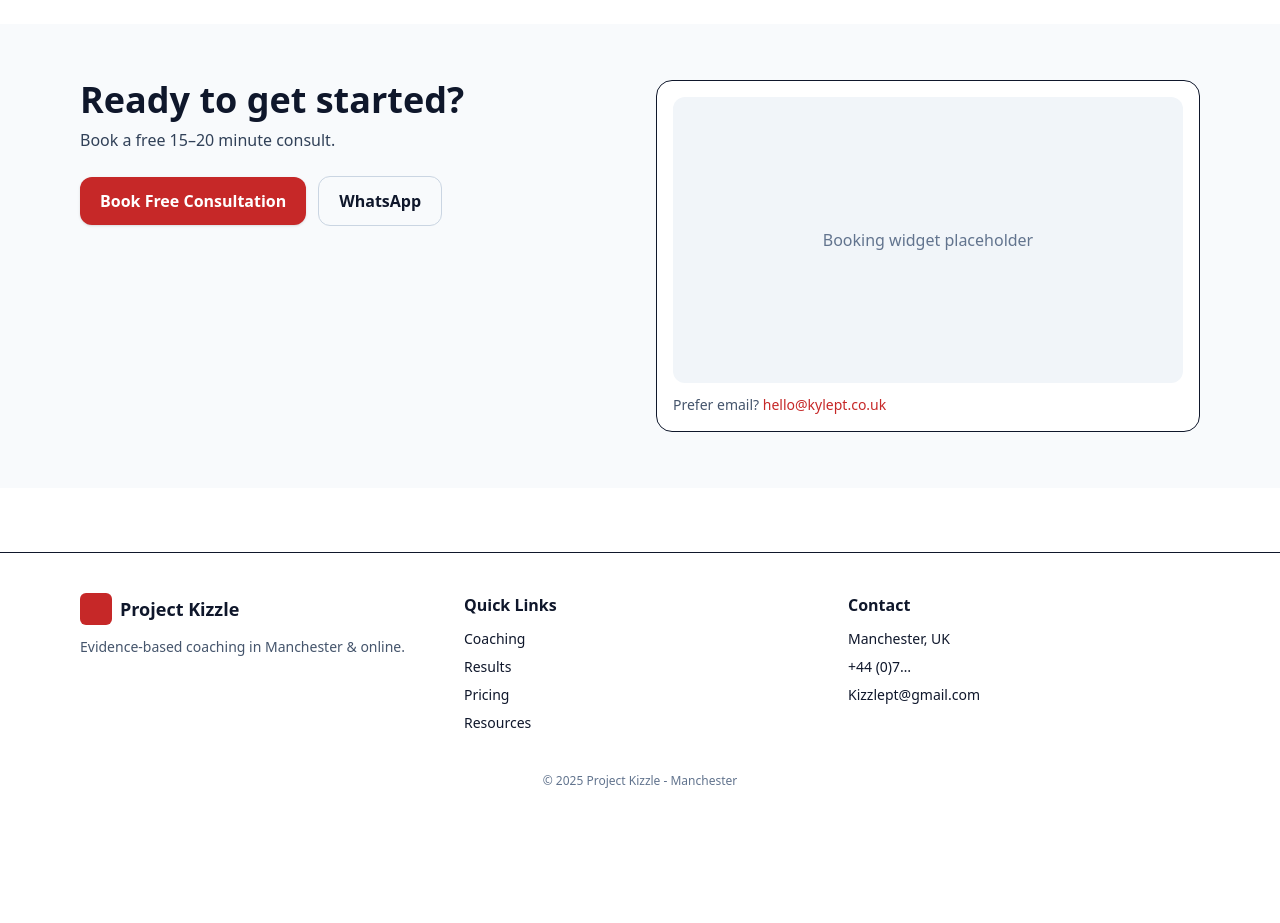
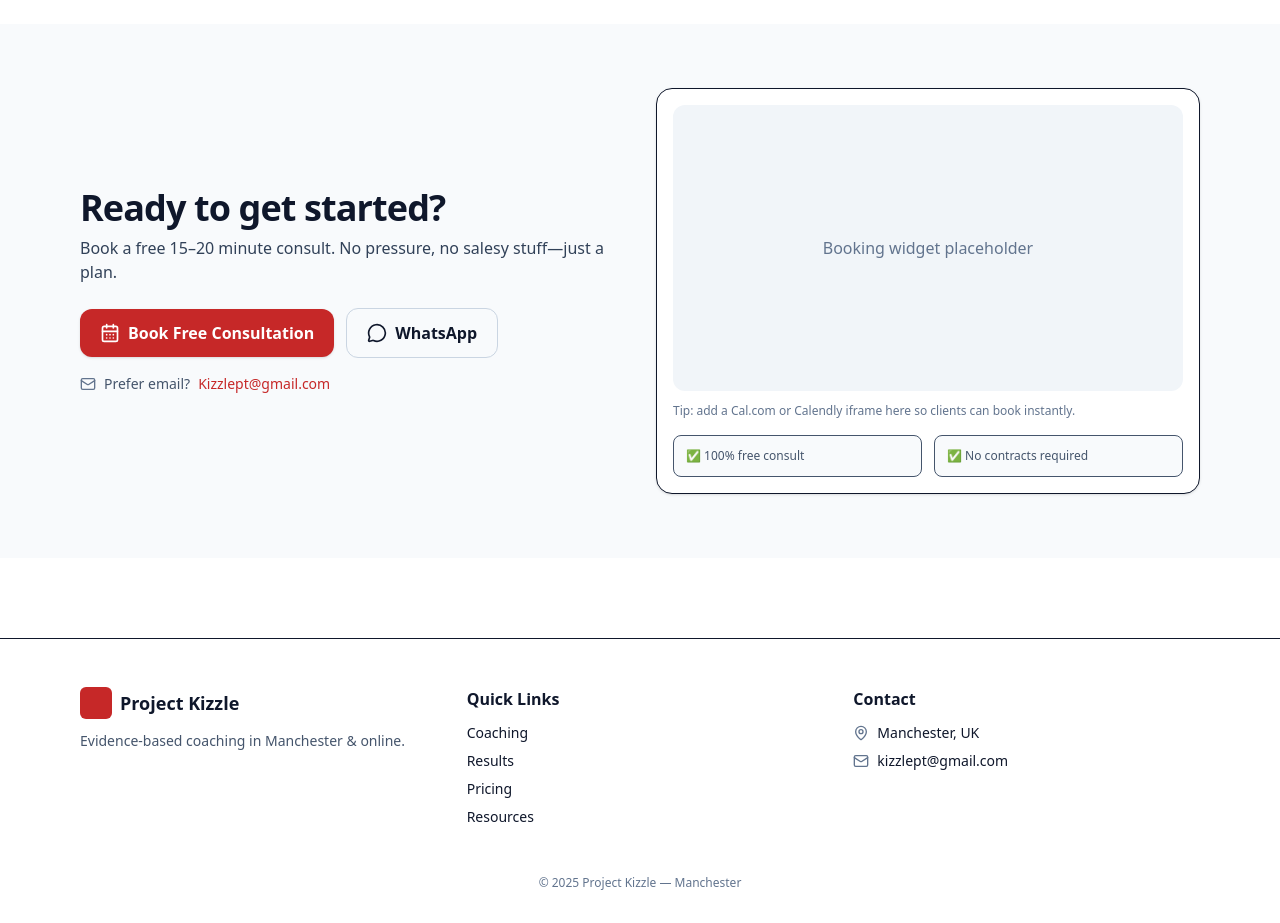
Before and after one commit to StephenCon/project-kizzle, a React (Vite) app: page / in a window 1280 px wide. Shown: the part 4120-5043 px from the top of the page. Before the commit the page ends 4941 px from the top, so only its background shows below. Built offline with nearby package versions, Linux system fonts and the light colour scheme.

Commit message:
refactor FinalCTA and Footer components for improved structure and animations

```diff
--- a/src/components/FinalCTA.tsx
+++ b/src/components/FinalCTA.tsx
@@ -1,39 +1,124 @@
+// src/components/home/FinalCTA.tsx
 import PrimaryButton from "../components/ui/PrimaryButton";
+import { motion, useReducedMotion } from "framer-motion";
+import type { Variants, Transition } from "framer-motion";
+import { CalendarDays, MessageCircle, Mail } from "lucide-react";
+
+/** ---------- Easing ---------- */
+const EASE_OUT: Transition["ease"] = [0.16, 1, 0.3, 1];
+
+/** ---------- Variants ---------- */
+const sectionVariants: Variants = {
+    hidden: { opacity: 0, y: 12 },
+    visible: (c: { reduced: boolean }) => ({
+        opacity: 1,
+        y: 0,
+        transition: { duration: c.reduced ? 0 : 0.5, ease: EASE_OUT },
+    }),
+};
+
+const cardVariants: Variants = {
+    hidden: { opacity: 0, y: 16, scale: 0.98 },
+    visible: (c: { reduced: boolean }) => ({
+        opacity: 1,
+        y: 0,
+        scale: 1,
+        transition: { duration: c.reduced ? 0 : 0.45, ease: EASE_OUT },
+    }),
+};
 
 export default function FinalCTA() {
+    const reduce = useReducedMotion();
+
     return (
-        <section id="contact" className="py-14 bg-slate-50">
+        <motion.section
+            id="contact"
+            className="py-16 bg-slate-50"
+            initial="hidden"
+            whileInView="visible"
+            viewport={{ once: true, amount: 0.25 }}
+            variants={sectionVariants}
+            custom={{ reduced: !!reduce }}
+        >
             <div className="mx-auto max-w-6xl px-4 grid gap-8 md:grid-cols-2">
-                <div>
-                    <h2 className="text-3xl md:text-4xl font-bold">Ready to get started?</h2>
-                    <p className="mt-2 text-slate-700">Book a free 15–20 minute consult.</p>
-                    <div className="mt-6 space-x-3">
-                        <PrimaryButton as="a" href="#book">Book Free Consultation</PrimaryButton>
+                {/* Left: Copy + actions */}
+                <motion.div
+                    variants={cardVariants}
+                    custom={{ reduced: !!reduce }}
+                    className="flex flex-col justify-center"
+                >
+                    <h2 className="text-3xl md:text-4xl font-extrabold tracking-tight">
+                        Ready to get started?
+                    </h2>
+                    <p className="mt-2 text-slate-700">
+                        Book a free 15–20 minute consult. No pressure, no salesy stuff—just a plan.
+                    </p>
+
+                    <div className="mt-6 flex flex-wrap items-center gap-3">
+                        <PrimaryButton as="a" href="#book" className="inline-flex items-center gap-2">
+                            <CalendarDays className="h-5 w-5" />
+                            Book Free Consultation
+                        </PrimaryButton>
+
                         <a
                             className="inline-flex items-center justify-center rounded-xl px-5 py-3 font-semibold
-                         border border-slate-300 hover:bg-slate-100"
-                            href="https://wa.me/447000000000"
+                         border border-slate-300 hover:bg-slate-100 focus:outline-none focus:ring-2 focus:ring-[#C62828]/40"
+                            href="https://wa.me/447000000000?text=Hi%20Kyle%2C%20I%27d%20like%20to%20book%20a%20consultation."
                             target="_blank"
                             rel="noreferrer"
+                            aria-label="Chat via WhatsApp"
                         >
+                            <MessageCircle className="mr-2 h-5 w-5" />
                             WhatsApp
                         </a>
                     </div>
-                </div>
 
-                <div id="book" className="rounded-2xl border bg-white p-4">
-                    {/* Replace with Calendly/Cal.com widget */}
-                    <div className="aspect-video w-full rounded-xl bg-slate-100 flex items-center justify-center text-slate-500">
+                    <div className="mt-4 text-sm text-slate-600 flex items-center gap-2">
+                        <Mail className="h-4 w-4 text-slate-500" aria-hidden />
+                        Prefer email?{" "}
+                        <a className="text-[#C62828] font-medium underline-offset-4 hover:underline focus:underline"
+                            href="mailto:Kizzlept@gmail.com">
+                            Kizzlept@gmail.com
+                        </a>
+                    </div>
+                </motion.div>
+
+                {/* Right: Booking widget */}
+                <motion.div
+                    id="book"
+                    variants={cardVariants}
+                    custom={{ reduced: !!reduce }}
+                    className="rounded-2xl border bg-white p-4 shadow-sm"
+                >
+                    {/* Replace this block with your live Calendly/Cal.com embed */}
+                    {/* Example (Cal.com):
+              <div className="relative aspect-video">
+                <iframe
+                  src="https://cal.com/your-handle/consultation?embed=1"
+                  className="absolute inset-0 h-full w-full rounded-xl"
+                  frameBorder="0"
+                />
+              </div>
+          */}
+                    <div className="relative aspect-video w-full rounded-xl bg-slate-100 flex items-center justify-center text-slate-500">
                         Booking widget placeholder
                     </div>
-                    <p className="mt-3 text-sm text-slate-600">
-                        Prefer email?{" "}
-                        <a className="text-[#C62828] font-medium" href="mailto:hello@kylept.co.uk">
-                            hello@kylept.co.uk
-                        </a>
+
+                    <p className="mt-3 text-xs text-slate-500">
+                        Tip: add a Cal.com or Calendly iframe here so clients can book instantly.
                     </p>
-                </div>
+
+                    {/* Quick micro-faq / reassurance row */}
+                    <div className="mt-4 grid grid-cols-2 gap-3 text-xs text-slate-600">
+                        <div className="rounded-lg border bg-slate-50 p-3">
+                            ✅ 100% free consult
+                        </div>
+                        <div className="rounded-lg border bg-slate-50 p-3">
+                            ✅ No contracts required
+                        </div>
+                    </div>
+                </motion.div>
             </div>
-        </section>
+        </motion.section>
     );
 }
--- a/src/components/Footer.tsx
+++ b/src/components/Footer.tsx
@@ -1,47 +1,109 @@
+// src/components/home/Footer.tsx
+import { motion, useReducedMotion } from "framer-motion";
+import type { Variants, Transition } from "framer-motion";
+import { MapPin, Mail } from "lucide-react";
+
+/** ---------- Easing ---------- */
+const EASE_OUT: Transition["ease"] = [0.16, 1, 0.3, 1];
+
+/** ---------- Variants ---------- */
+const containerVariants: Variants = {
+    hidden: {},
+    visible: (c: { reduced: boolean }) => ({
+        transition: {
+            staggerChildren: c.reduced ? 0 : 0.08,
+        },
+    }),
+};
+
+const itemVariants: Variants = {
+    hidden: { opacity: 0, y: 12 },
+    visible: (c: { reduced: boolean }) => ({
+        opacity: 1,
+        y: 0,
+        transition: { duration: c.reduced ? 0 : 0.4, ease: EASE_OUT },
+    }),
+};
+
 export default function Footer() {
+    const reduce = useReducedMotion();
+
     return (
-        <footer className="mt-16 border-t">
-            <div className="mx-auto max-w-6xl px-4 py-10 grid gap-8 md:grid-cols-3">
-                <div>
+        <motion.footer
+            className="mt-20 border-t bg-white"
+            initial="hidden"
+            whileInView="visible"
+            viewport={{ once: true, amount: 0.15 }}
+            variants={containerVariants}
+            custom={{ reduced: !!reduce }}
+        >
+            <div className="mx-auto max-w-6xl px-4 py-12 grid gap-10 md:grid-cols-3">
+                {/* Logo + tagline */}
+                <motion.div variants={itemVariants} custom={{ reduced: !!reduce }}>
                     <div className="flex items-center gap-2 font-bold text-lg">
                         <span className="h-8 w-8 rounded-md bg-[#C62828]" />
                         Project Kizzle
                     </div>
                     <p className="mt-3 text-sm text-slate-600">
-                        Evidence-based coaching in Manchester & online.
+                        Evidence-based coaching in Manchester &amp; online.
                     </p>
-                </div>
+                </motion.div>
 
-                <div>
+                {/* Quick links */}
+                <motion.div variants={itemVariants} custom={{ reduced: !!reduce }}>
                     <h4 className="font-semibold mb-3">Quick Links</h4>
                     <ul className="space-y-2 text-sm">
-                        <li><a href="#coaching" className="hover:text-[#C62828]">Coaching</a></li>
-                        <li><a href="#results" className="hover:text-[#C62828]">Results</a></li>
-                        <li><a href="#pricing" className="hover:text-[#C62828]">Pricing</a></li>
-                        <li><a href="#resources" className="hover:text-[#C62828]">Resources</a></li>
-                    </ul>
-                </div>
-
-                <div>
-                    <h4 className="font-semibold mb-3">Contact</h4>
-                    <ul className="space-y-2 text-sm">
-                        <li>Manchester, UK</li>
                         <li>
-                            <a href="tel:+44xxxxxxxxxx" className="hover:text-[#C62828]">
-                                +44 (0)7…
+                            <a href="#coaching" className="hover:text-[#C62828]">
+                                Coaching
                             </a>
                         </li>
                         <li>
-                            <a href="mailto:Kizzlept@gmail.com" className="hover:text-[#C62828]">
-                                Kizzlept@gmail.com
+                            <a href="#results" className="hover:text-[#C62828]">
+                                Results
+                            </a>
+                        </li>
+                        <li>
+                            <a href="#pricing" className="hover:text-[#C62828]">
+                                Pricing
+                            </a>
+                        </li>
+                        <li>
+                            <a href="#resources" className="hover:text-[#C62828]">
+                                Resources
                             </a>
                         </li>
                     </ul>
-                </div>
+                </motion.div>
+
+                {/* Contact */}
+                <motion.div variants={itemVariants} custom={{ reduced: !!reduce }}>
+                    <h4 className="font-semibold mb-3">Contact</h4>
+                    <ul className="space-y-2 text-sm">
+                        <li className="flex items-center gap-2">
+                            <MapPin className="h-4 w-4 text-slate-500" aria-hidden />
+                            Manchester, UK
+                        </li>
+                        <li className="flex items-center gap-2">
+                            <Mail className="h-4 w-4 text-slate-500" aria-hidden />
+                            <a
+                                href="mailto:kizzlept@gmail.com"
+                                className="hover:text-[#C62828]"
+                            >
+                                kizzlept@gmail.com
+                            </a>
+                        </li>
+                    </ul>
+                </motion.div>
             </div>
-            <div className="text-center text-xs text-slate-500 pb-8">
-                © {new Date().getFullYear()} Project Kizzle - Manchester
-            </div>
-        </footer>
+
+            <motion.div
+                className="text-center text-xs text-slate-500 pb-8"
+                variants={itemVariants}
+                custom={{ reduced: !!reduce }}
+            >
+                © {new Date().getFullYear()} Project Kizzle — Manchester
+            </motion.div>
+        </motion.footer>
     );
 }
```
